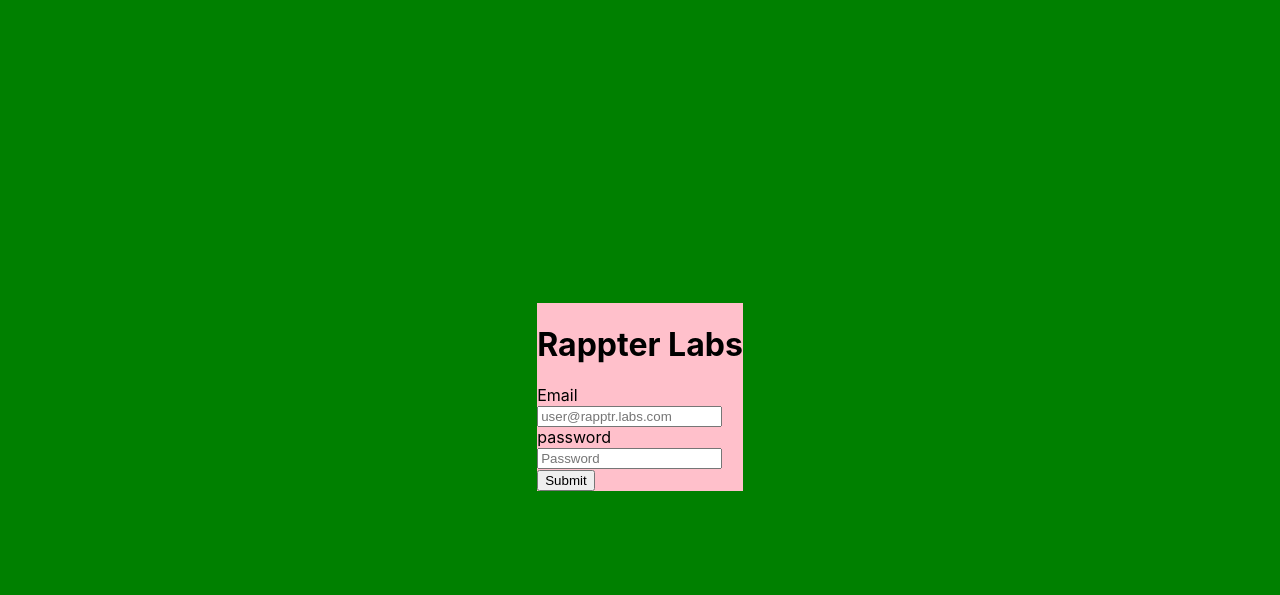
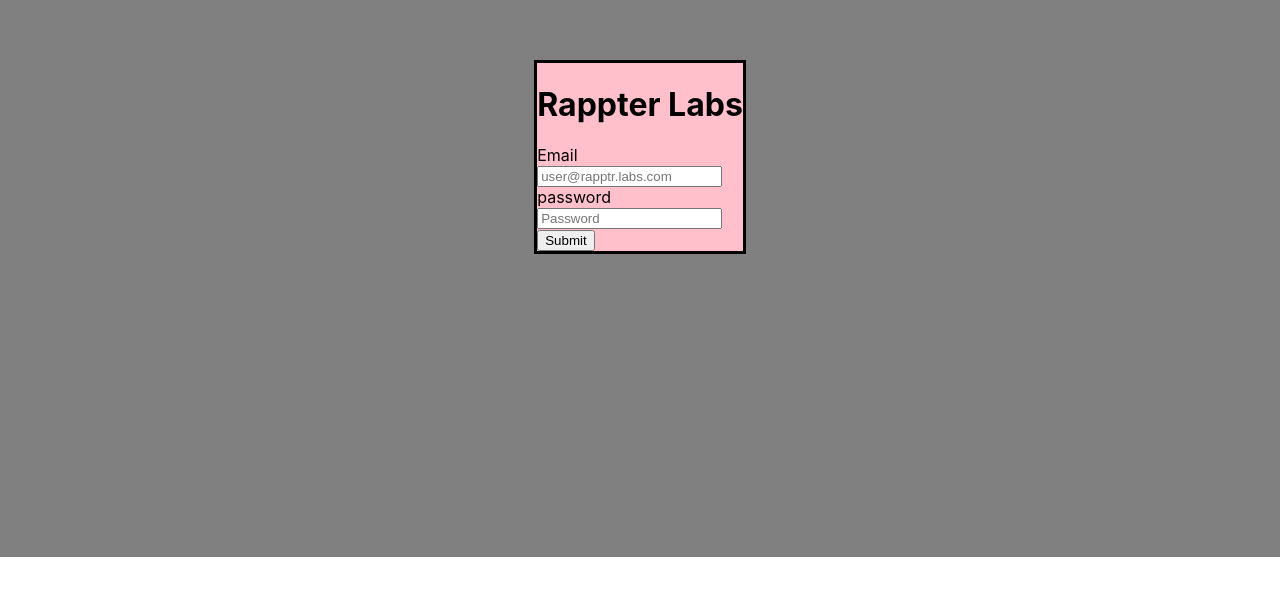
Before and after one commit to redazures/sample, a React (Create React App) app: page / in a window 1280 px wide. Shown: the part 243-838 px from the top of the page. After the commit the page ends 800 px from the top, so only its background shows below. Built offline with nearby package versions, Linux system fonts and the light colour scheme.

Commit message:
basic complete

```diff
--- a/src/App.css
+++ b/src/App.css
@@ -1,12 +1,24 @@
+
+:root {
+  --primary:blue;
+  --secondary:lightblue;
+  --danger:red;
+  --white:white;
+  --black:black;
+  --background:grey;
+}
+
 #root {
-  background-color: green;
+  background-color:var(--background);
   display: flex;
   justify-content: center;
   align-items: center;
-  height: 100vw;
+  height: 100vh;
 }
 
 .App {
   display: flex;
   background-color: pink;
+  border-style:solid;
+  border-color: black;
 }
--- a/src/App.js
+++ b/src/App.js
@@ -1,5 +1,5 @@
 import './App.css';
-import LoginPage from './pages/LoginPage'
+import LoginPage from './app/pages/LoginPage'
 
 function App() {
   return (
--- /dev/null
+++ b/src/app/pages/LoginPage.js
@@ -0,0 +1,79 @@
+import React from 'react'
+import { Form, Field } from 'react-final-form'
+
+const onSubmit = values => {
+    return new Promise(resolve=>{
+        setTimeout(()=>{
+            window.alert(JSON.stringify(values, 0, 2))
+        }, 1000)
+        resolve()
+    })
+}
+
+const emailRegex = /^(([^<>()[\]\.,;:\s@\"]+(\.[^<>()[\]\.,;:\s@\"]+)*)|(\".+\"))@(([^<>()[\]\.,;:\s@\"]+\.)+[^<>()[\]\.,;:\s@\"]{2,})$/i
+
+
+const validate = values =>{
+  const errors = {}
+
+  if(!values.email){
+    errors.email = "Email cannot be empty"
+  }else if (values.email.length>50){
+    errors.email = "Email cannot be more than 50 characters"
+  }else if (!emailRegex.test(values.email)){
+    errors.email = "Email is invalid."
+  }
+
+  if(!values.password){
+    errors.password = "Password cannot be empty"
+  }else if (values.password.length < 4 || values.password.length>16){
+    errors.password ='Password should be between 4 and 16 characters'
+  }
+
+  return errors
+}
+
+const LoginPage = () => (
+    <Form
+      onSubmit={onSubmit}
+      validate={validate}
+    >
+      {props => (
+        <form onSubmit={props.handleSubmit}>
+          <div>
+          <Field name="email">
+              {({input, meta})=>{
+                return (
+                  <div>
+                    <div>
+                    <label htmlFor="Email">Email</label><br/>
+                    <input {...input} type='text' placeholder="user@rapptr.labs.com"></input>
+                    </div>
+                    <div>{meta.error && meta.touched && (<span className='errorMessage'>{meta.error}</span>)}</div>
+                  </div>
+                )
+              }}
+            </Field>
+          </div>
+          <div>
+            <Field name="password">
+              {({input, meta})=>{
+                return (
+                  <div>
+                    <div>
+                    <label htmlFor="password">password</label><br/>
+                    <input {...input} type='text' placeholder="Password"></input>
+                    </div>
+                    <div>{meta.error && meta.touched && (<span className='errorMessage'>{meta.error}</span>)}</div>
+                  </div>
+                )
+              }}
+            </Field>
+          </div>
+          <button type="submit" className={props.pristine ? "pristine" : "notPristine" } disabled={props.submitting}>Submit</button>
+        </form>
+      )}
+    </Form>
+)
+
+export default LoginPage
--- a/src/pages/LoginPage.js
+++ /dev/null
@@ -1,53 +0,0 @@
-import React from 'react'
-import { Form, Field } from 'react-final-form'
-
-const onSubmit = values => {
-    return new Promise(resolve=>{
-        setTimeout(()=>{
-            window.alert(JSON.stringify(values, 0, 2))
-        }, 1000)
-        resolve()
-    })
-}
-
-const validate = values =>{
-  const errors = {}
-  if(!values.password){
-    errors.password = "Password is empty"
-  }else if (values.password.length<8){
-    errors.password='Password is too short'
-  }
-}
-
-const LoginPage = () => (
-    <Form
-      onSubmit={onSubmit}
-      validate={validate}
-    >
-      {props => (
-        <form onSubmit={props.handleSubmit}>
-          <div>
-            <label htmlFor="email">Email</label><br/>
-            <Field
-              name="email"
-              component="input"
-              type="text"
-              placeholder="user@rapptr.labs.com"
-            />
-          </div>
-          <div>
-            <label htmlFor="password">password</label><br/>
-            <Field
-              name="password"
-              component="input"
-              type="text"
-              placeholder="Password"
-            />
-          </div>
-          <button type="submit" classname={props.pristine ? "pristine" : "notPristine" } disabled={props.submitting}>Submit</button>
-        </form>
-      )}
-    </Form>
-)
-
-export default LoginPage
```
Also changed, not shown: src/app/config/Colors.js (added, +9 -0 lines), 1 other file (tests, documents, lock files or other folders).
